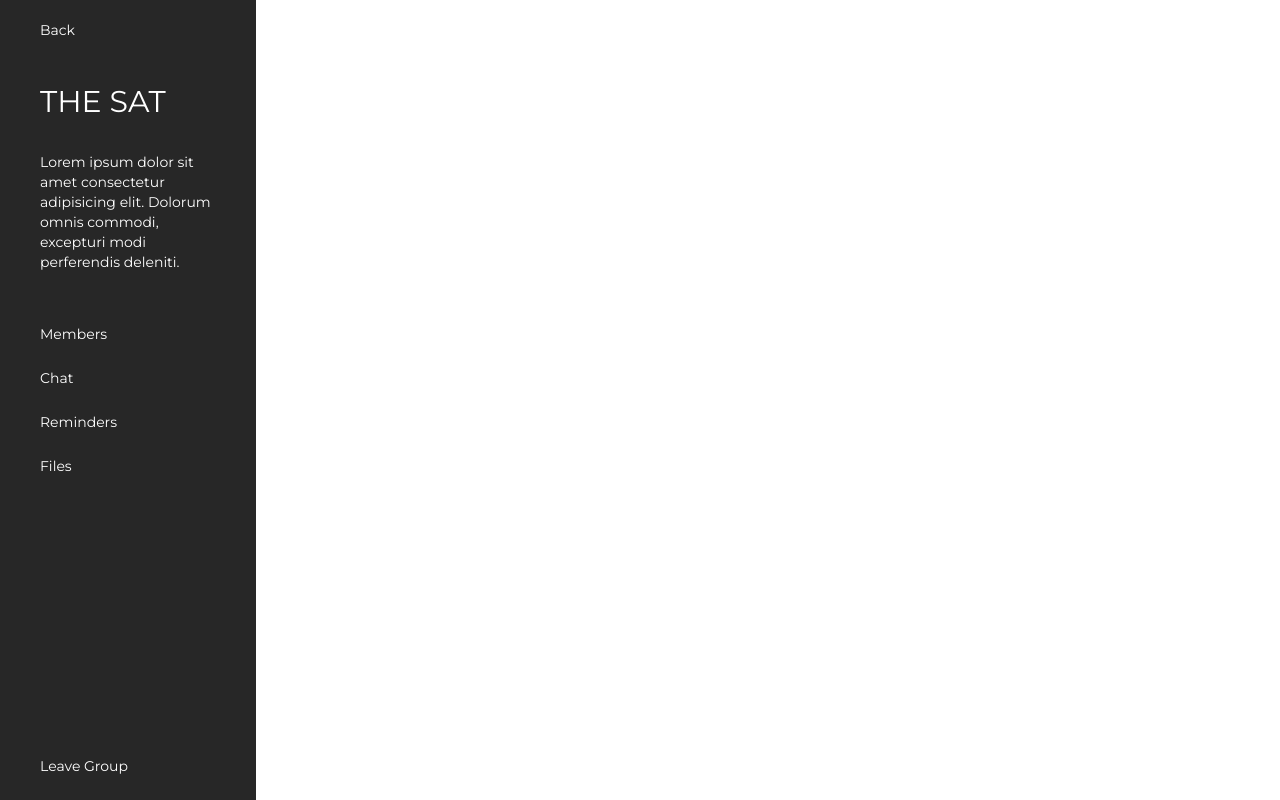
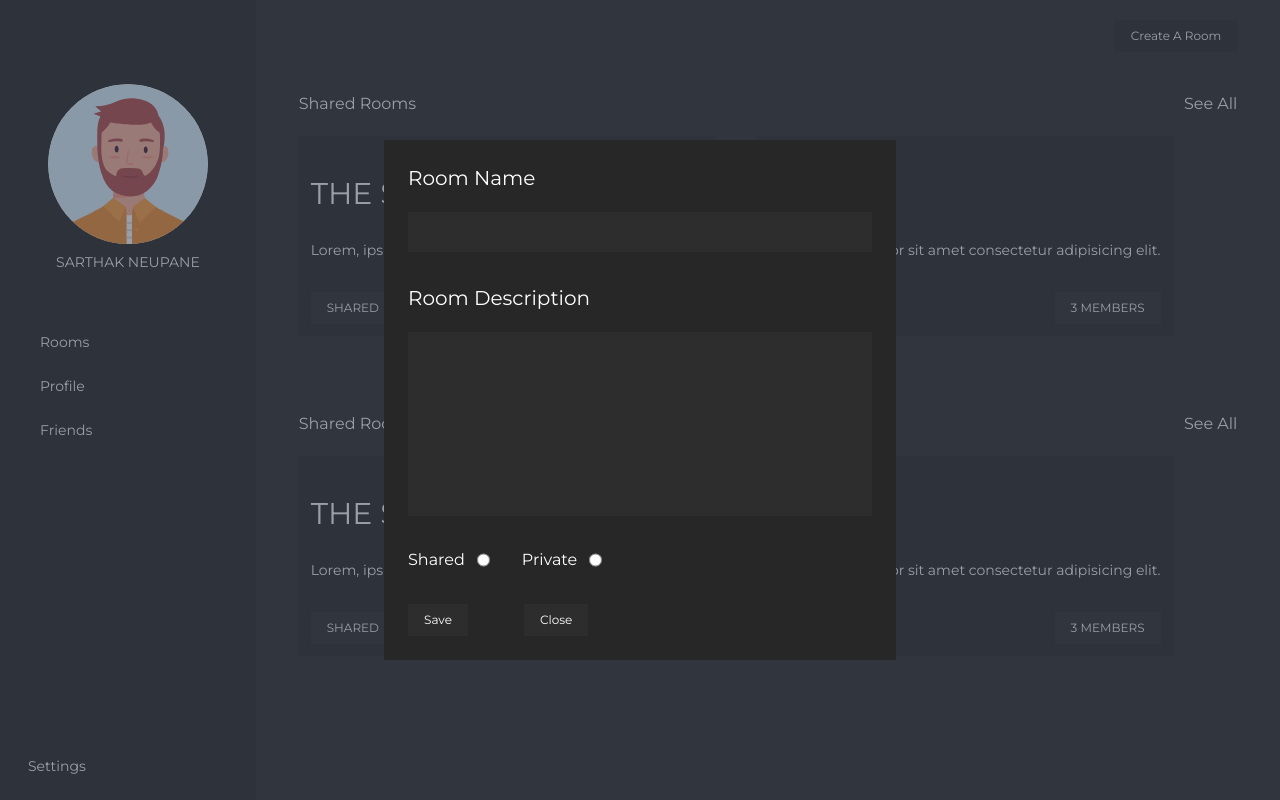
Before and after one commit to Sarthak-Neupane/Rooms, a Vue app: page /rooms/create in a window 1280 px wide. Built offline with nearby package versions, Linux system fonts and the light colour scheme.

Commit message:
made the UI

```diff
--- a/src/Base/BaseCard.vue
+++ b/src/Base/BaseCard.vue
@@ -1,6 +1,6 @@
 <template>
   <div
-    class="p-3 bg-dark-primary block 2xl:max-w-lg xl:max-w-md md:max-w-sm sm:max-w-xs"
+    class="p-3 bg-dark-primary block 2xl:max-w-xl xl:max-w-lg md:max-w-md sm:max-w-sm"
   >
     <slot></slot>
   </div>
--- a/src/layout/Sidebar.vue
+++ b/src/layout/Sidebar.vue
@@ -9,7 +9,7 @@ const props = defineProps(["path"])
 const route = useRoute();
 
 const currentRoute = computed(() => {
-  if(route.name === "Rooms" || route.name === "Profile" || route.name === "Friends")
+  if(route.name === "Rooms" || route.name === "Profile" || route.name === "Friends" || route.name === "CreateRoom")
   {
     return true
   }
--- a/src/routes/routes.js
+++ b/src/routes/routes.js
@@ -7,6 +7,9 @@ import RoomMember from '../views/RoomInner/RoomMember.vue'
 import RoomChat from '../views/RoomInner/RoomChat.vue'
 import RoomReminders from '../views/RoomInner/RoomReminders.vue'
 import RoomFiles from '../views/RoomInner/RoomFiles.vue'
+
+
+import CreateRoom from '../views/CreateNewRoom/CreateRoom.vue'
 
 const routes = [
   {
@@ -18,6 +21,13 @@ const routes = [
     path: "/rooms",
     name: "Rooms",
     component: Rooms,
+    children: [
+      {
+        path: 'create',
+        name: 'CreateRoom',
+        component: CreateRoom
+      }
+    ]
   },
   {
     path: "/profile",
--- /dev/null
+++ b/src/views/CreateNewRoom/CreateRoom.vue
@@ -0,0 +1,56 @@
+<template>
+  <div
+    class="h-screen bg-gray-700 opacity-50 w-screen grid place-items-center"
+    @click="formClosed"
+  ></div>
+  <base-card class="absolute top-2/4 left-2/4 -translate-x-2/4 -translate-y-2/4 p-6">
+    <form class="flex flex-col justify-between gap-8" @submit.prevent="formSubmit()">
+      <div class="flex justify-between flex-col gap-5">
+        <label for="roomName" class="text-dark-text sm:text-md md:text-lg lg:text-xl 2xl:text-3xl">Room Name</label>
+        <input type="text" name="roomName" id="roomName" class="bg-dark-secondary text-dark-text p-2 focus:outline-none " />
+      </div>
+      <div class="flex justify-between flex-col gap-5">
+        <label for="roomDescription" class="text-dark-text sm:text-md md:text-lg lg:text-xl 2xl:text-3xl ">Room Description</label>
+        <textarea
+          name="roomDescription"
+          id="roomDescription"
+          cols="100"
+          rows="7"
+          class="bg-dark-secondary focus:outline-none p-2 text-dark-text resize-none"
+        ></textarea>
+      </div>
+      <div class="flex justify-start gap-8 text-dark-text">
+        <div class="flex gap-3">
+            <label for="shared">Shared</label>
+            <input type="radio" name="roomType" id="shared">
+        </div>
+        <div class="flex gap-3">
+            <label for="private">Private</label>
+            <input type="radio" name="roomType" id="private">
+        </div>
+      </div>
+      <footer class="flex gap-14">
+        <base-button color="bg-dark-secondary"> Save </base-button>
+        <base-button color="bg-dark-secondary" @click="formClosed"> Close </base-button>
+      </footer>
+    </form>
+  </base-card>
+</template>
+
+<script setup>
+import BaseCard from "../../Base/BaseCard.vue";
+import BaseButton from "../../Base/BaseButton.vue";
+
+import { useRouter } from "vue-router";
+
+const router = useRouter()
+
+const formSubmit = ()=>{
+    console.log('submitted')
+}
+
+const formClosed = ()=>{
+    router.push({ name: 'Rooms' })
+}
+
+</script>
--- a/src/views/Room.vue
+++ b/src/views/Room.vue
@@ -2,19 +2,29 @@
   <section class="h-screen bg-dark-secondary">
     <section class="mx-auto w-11/12 flex justify-between flex-col h-screen">
       <quick-action @btnClicked="btnClicked()"></quick-action>
-        <div class="flex-1 flex flex-col justify-start sm:gap-10 md:gap-14 lg:gap-18 2xl:gap-24">
+      <div
+        class="flex-1 flex flex-col justify-start sm:gap-10 md:gap-14 lg:gap-18 2xl:gap-24"
+      >
         <RoomsContainer />
         <RoomsContainer />
       </div>
     </section>
+  <div class="absolute top-0 left-0 z-10 h-screen">
+    <router-view></router-view>
+  </div>
   </section>
 </template>
 
 <script setup>
-import QuickAction from '../layout/QuickAction.vue';
-import RoomsContainer from '../layout/RoomsContainer.vue';
+import QuickAction from "../layout/QuickAction.vue";
+import RoomsContainer from "../layout/RoomsContainer.vue";
 
-const btnClicked = ()=>{
-    console.log('clicked')
-}
+import { useRouter } from "vue-router";
+    const router = useRouter()
+
+    const btnClicked = () => {
+        router.push({
+            name: "CreateRoom"
+        })
+    };
 </script>
```
Lines whose indentation alone changed are shown as unchanged.
